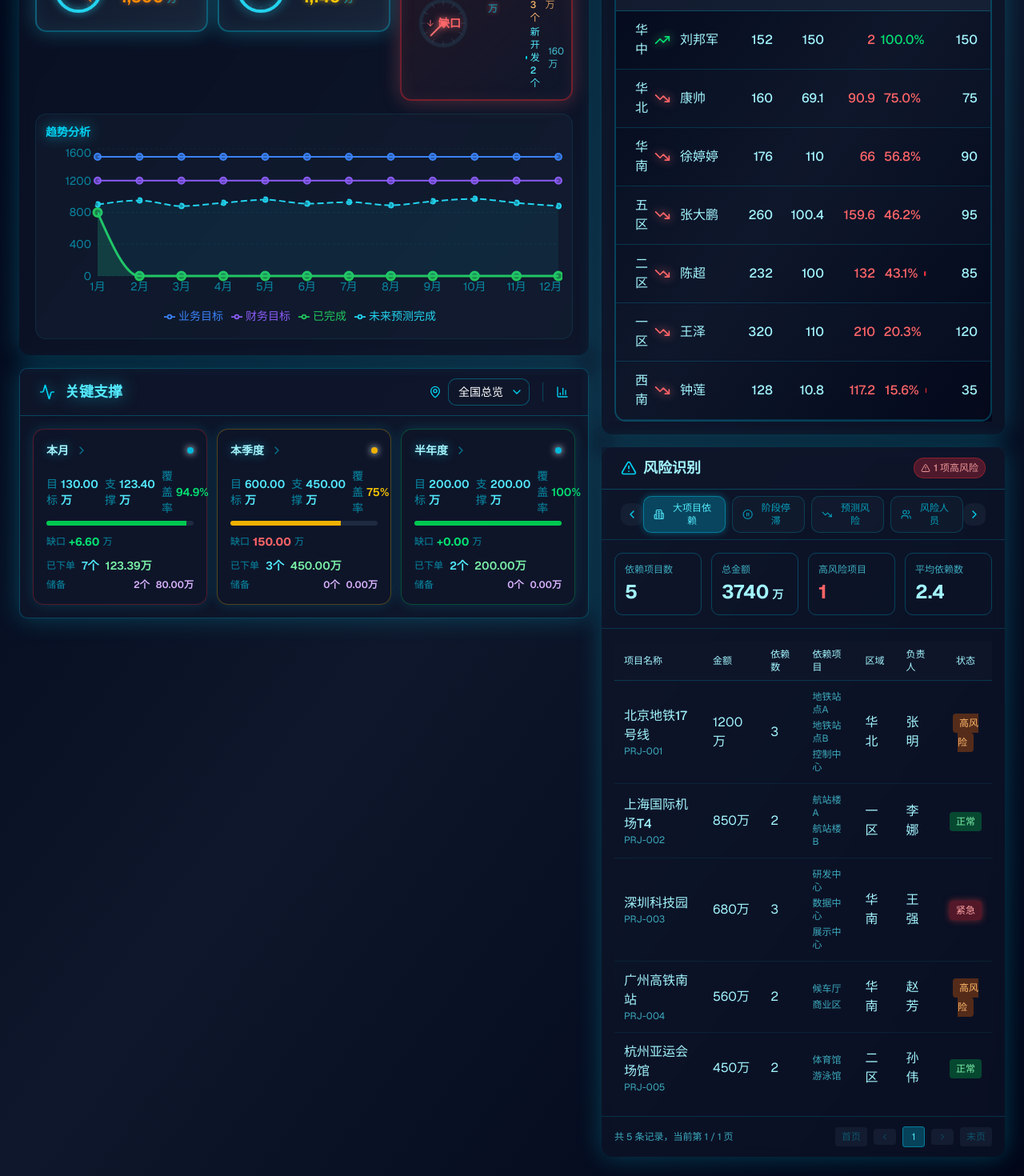
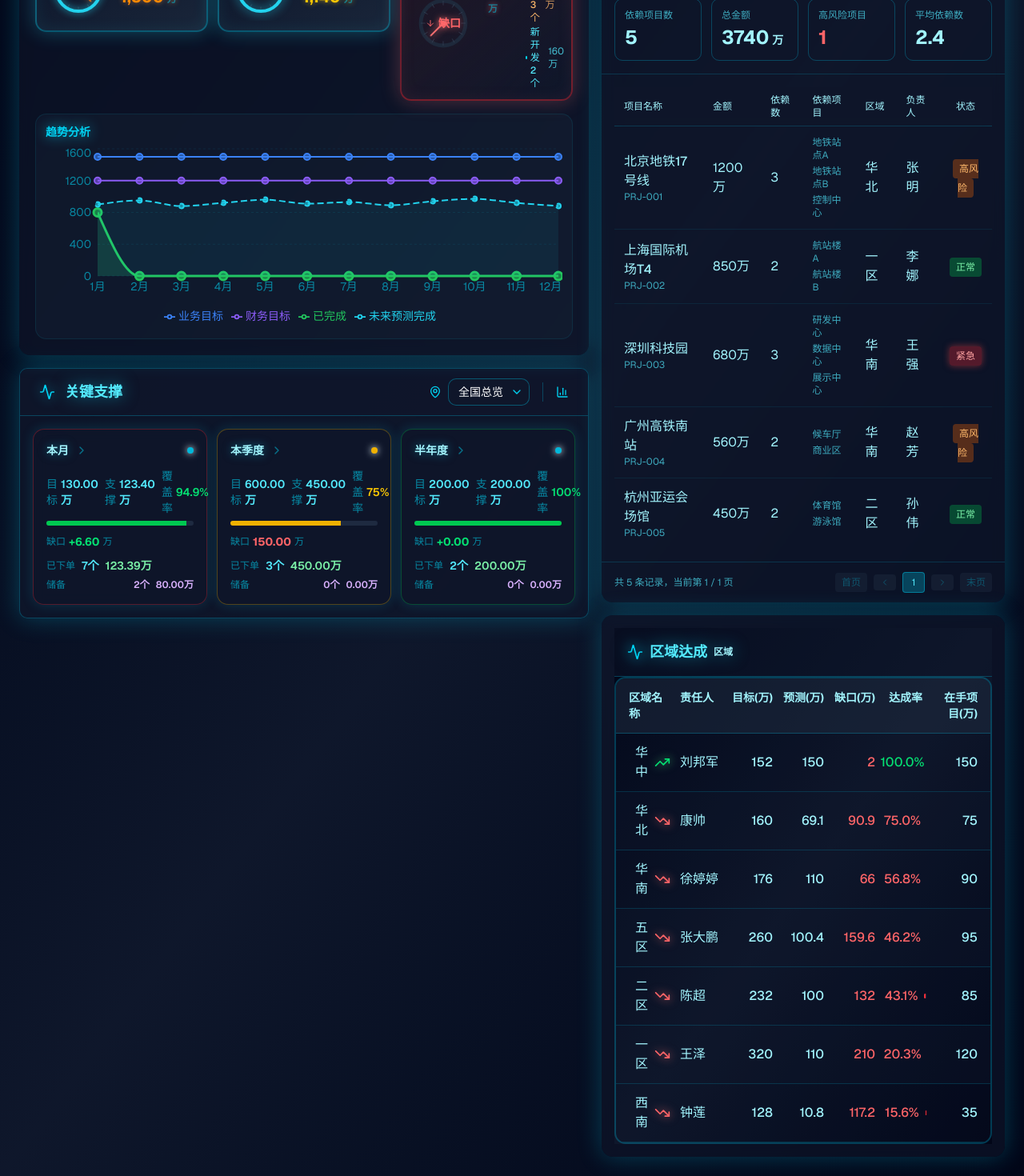
Before and after one commit to navylee1990/coze_jsc, a Next.js app: page /gm in a window 1280 px wide. Shown: the part 243-1713 px from the top of the page at 80% size. Built offline with nearby package versions, Linux system fonts and the light colour scheme.

Commit message:
refactor: 互换风险识别模块和区域达成模块位置

```diff
--- a/src/app/gm/page.tsx
+++ b/src/app/gm/page.tsx
@@ -1084,6 +1084,11 @@ export default function GMDashboard() {
             'transition-all duration-500 delay-100',
             isMounted && animationPhase >= 3 ? 'opacity-100 translate-y-0' : 'opacity-0 translate-y-4'
           )}>
+            {/* 风险识别模块 - 自适应高度 */}
+            <div className={`${DASHBOARD_STYLES.cardBg} ${DASHBOARD_STYLES.cardBorder} rounded-xl p-0 ${DASHBOARD_STYLES.glow}`}>
+              <RiskIdentificationPanel theme="dashboard" />
+            </div>
+
             {/* 区域达成情况 - 自适应高度 */}
             <div className={`${DASHBOARD_STYLES.cardBg} ${DASHBOARD_STYLES.cardBorder} rounded-xl p-4 ${DASHBOARD_STYLES.glow}`}>
               <RegionMatrix
@@ -1095,11 +1100,6 @@ export default function GMDashboard() {
               />
             </div>
 
-            {/* 风险识别模块 - 自适应高度 */}
-            <div className={`${DASHBOARD_STYLES.cardBg} ${DASHBOARD_STYLES.cardBorder} rounded-xl p-0 ${DASHBOARD_STYLES.glow}`}>
-              <RiskIdentificationPanel theme="dashboard" />
-            </div>
-
           </div>
         </div>
         </div>
```
